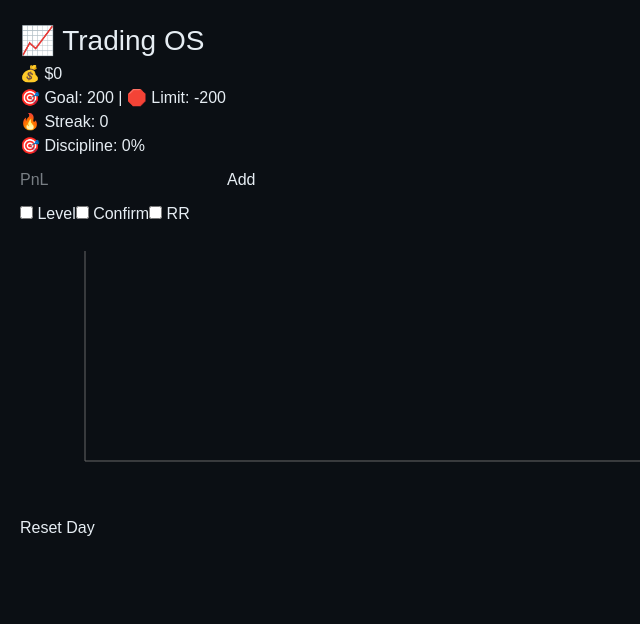
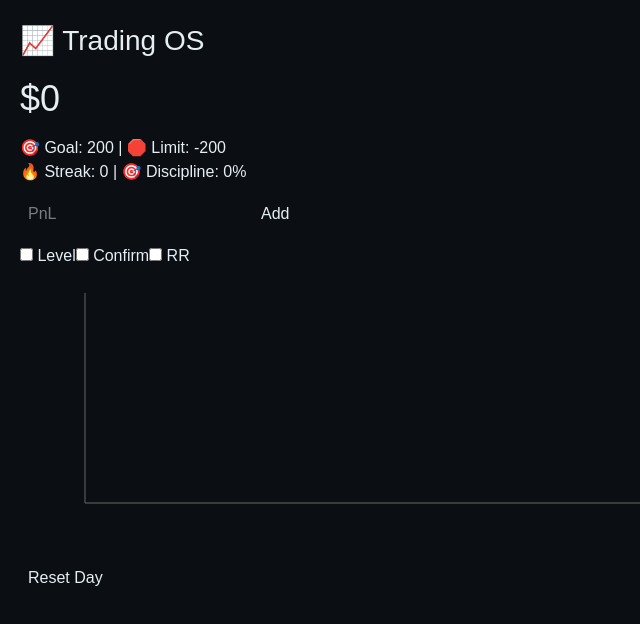
Before and after one commit to elinstallatorholmgren-collab/trading-app, a Next.js app: page / in a window 1280 px wide. Shown: the top 624 px of the page, without its empty margins (0-640 px from the left). Built offline with nearby package versions, Linux system fonts and the light colour scheme.

Commit message:
fix: cleaning

```diff
--- a/app/page.tsx
+++ b/app/page.tsx
@@ -1,6 +1,13 @@
 "use client";
 import { useMemo, useState, useEffect } from "react";
-import { LineChart, Line, XAxis, YAxis, Tooltip, ResponsiveContainer } from "recharts";
+import dynamic from "next/dynamic";
+
+const LineChart = dynamic(() => import("recharts").then(m => m.LineChart), { ssr: false });
+const Line = dynamic(() => import("recharts").then(m => m.Line), { ssr: false });
+const XAxis = dynamic(() => import("recharts").then(m => m.XAxis), { ssr: false });
+const YAxis = dynamic(() => import("recharts").then(m => m.YAxis), { ssr: false });
+const Tooltip = dynamic(() => import("recharts").then(m => m.Tooltip), { ssr: false });
+const ResponsiveContainer = dynamic(() => import("recharts").then(m => m.ResponsiveContainer), { ssr: false });
 
 export default function TradingApp() {
   const [trades, setTrades] = useState<any[]>([]);
@@ -13,6 +20,9 @@ export default function TradingApp() {
   const [locked, setLocked] = useState(false);
   const [flash, setFlash] = useState<"" | "green" | "red">("");
   const [streak, setStreak] = useState(0);
+
+  const [goalHit, setGoalHit] = useState(false);
+  const [lossHit, setLossHit] = useState(false);
 
   const todayKey = new Date().toISOString().slice(0, 10);
 
@@ -44,17 +54,20 @@ export default function TradingApp() {
   }, [trades]);
 
   useEffect(() => {
-    if (stats.totalPnL >= dailyGoal) {
+    if (stats.totalPnL >= dailyGoal && !goalHit) {
+      new Notification("🎯 Goal reached – you're done!");
       setLocked(true);
+      setGoalHit(true);
       setFlash("green");
-      setTimeout(() => setFlash(""), 1500);
-      new Notification("🎯 Goal reached – you're done!");
+      setTimeout(() => setFlash(""), 1200);
     }
-    if (stats.totalPnL <= dailyLossLimit) {
+
+    if (stats.totalPnL <= dailyLossLimit && !lossHit) {
+      new Notification("🛑 Loss limit hit – stop.");
       setLocked(true);
+      setLossHit(true);
       setFlash("red");
-      setTimeout(() => setFlash(""), 1500);
-      new Notification("🛑 Loss limit hit – stop.");
+      setTimeout(() => setFlash(""), 1200);
     }
   }, [stats.totalPnL, dailyGoal, dailyLossLimit]);
 
@@ -87,19 +100,21 @@ export default function TradingApp() {
         new Notification("⚠️ Invalid trade");
       }
 
-      setTimeout(() => setFlash(""), 800);
+      setTimeout(() => setFlash(""), 600);
 
       setTrades((prev) => [...prev, newTrade]);
       setPnl("");
       setChecklist({ level: false, confirmation: false, rr: false });
       setWaiting(false);
-    }, 1200);
+    }, 800);
   };
 
   const resetDay = () => {
     setTrades([]);
     setLocked(false);
     setStreak(0);
+    setGoalHit(false);
+    setLossHit(false);
     localStorage.removeItem("trades_" + todayKey);
   };
 
@@ -110,60 +125,31 @@ export default function TradingApp() {
     : 0;
 
   return (
-    <div
-      style={{
-        padding: 20,
-        fontFamily: "Arial",
-        background: "#0b0f14",
-        color: "#e6edf3",
-        minHeight: "100vh",
-        transition: "0.3s",
-      }}
-    >
+    <div style={{ padding: 20, fontFamily: "Arial", background: "#0b0f14", color: "#e6edf3", minHeight: "100vh" }}>
       <h1 style={{ fontSize: 28 }}>📈 Trading OS</h1>
 
       {flash && (
-        <div
-          style={{
-            position: "fixed",
-            top: 0,
-            left: 0,
-            width: "100%",
-            height: "100%",
-            background: flash === "green" ? "rgba(0,255,150,0.08)" : "rgba(255,0,0,0.08)",
-            pointerEvents: "none",
-          }}
-        />
+        <div style={{ position: "fixed", top: 0, left: 0, width: "100%", height: "100%", background: flash === "green" ? "rgba(0,255,150,0.08)" : "rgba(255,0,0,0.08)", pointerEvents: "none" }} />
       )}
 
-      <h2>💰 ${stats.totalPnL}</h2>
+      <h2 style={{ fontSize: 36, margin: "10px 0" }}>${stats.totalPnL}</h2>
 
-      <p>
-        🎯 Goal: {dailyGoal} | 🛑 Limit: {dailyLossLimit}
-      </p>
-
-      <p>🔥 Streak: {streak}</p>
-      <p>🎯 Discipline: {discipline}%</p>
+      <p>🎯 Goal: {dailyGoal} | 🛑 Limit: {dailyLossLimit}</p>
+      <p>🔥 Streak: {streak} | 🎯 Discipline: {discipline}%</p>
 
       {locked && <p style={{ color: "red" }}>🚫 Locked</p>}
 
-      <div style={{ marginTop: 10 }}>
-        <input value={pnl} onChange={(e) => setPnl(e.target.value)} placeholder="PnL" />
-        <button onClick={handleAddTrade} disabled={waiting || locked}>
+      <div style={{ marginTop: 10, display: "flex", gap: 10 }}>
+        <input type="number" value={pnl} onChange={(e) => setPnl(e.target.value)} placeholder="PnL" style={{ padding: 8 }} />
+        <button onClick={handleAddTrade} disabled={waiting || locked} style={{ padding: 8, cursor: "pointer" }}>
           {waiting ? "..." : "Add"}
         </button>
       </div>
 
       <div style={{ marginTop: 10 }}>
-        <label>
-          <input type="checkbox" checked={checklist.level} onChange={(e)=>setChecklist({...checklist,level:e.target.checked})}/> Level
-        </label>
-        <label>
-          <input type="checkbox" checked={checklist.confirmation} onChange={(e)=>setChecklist({...checklist,confirmation:e.target.checked})}/> Confirm
-        </label>
-        <label>
-          <input type="checkbox" checked={checklist.rr} onChange={(e)=>setChecklist({...checklist,rr:e.target.checked})}/> RR
-        </label>
+        <label><input type="checkbox" checked={checklist.level} onChange={(e)=>setChecklist({...checklist,level:e.target.checked})}/> Level</label>
+        <label><input type="checkbox" checked={checklist.confirmation} onChange={(e)=>setChecklist({...checklist,confirmation:e.target.checked})}/> Confirm</label>
+        <label><input type="checkbox" checked={checklist.rr} onChange={(e)=>setChecklist({...checklist,rr:e.target.checked})}/> RR</label>
       </div>
 
       <div style={{ marginTop: 20, height: 250 }}>
@@ -172,12 +158,12 @@ export default function TradingApp() {
             <XAxis dataKey="trade" />
             <YAxis />
             <Tooltip />
-            <Line type="monotone" dataKey="equity" stroke="#00ffaa" strokeWidth={2} />
+            <Line type="monotone" dataKey="equity" stroke="#00ffaa" strokeWidth={2} dot={false} />
           </LineChart>
         </ResponsiveContainer>
       </div>
 
-      <button onClick={resetDay} style={{ marginTop: 20 }}>Reset Day</button>
+      <button onClick={resetDay} style={{ marginTop: 20, padding: 8 }}>Reset Day</button>
     </div>
   );
 }
```
